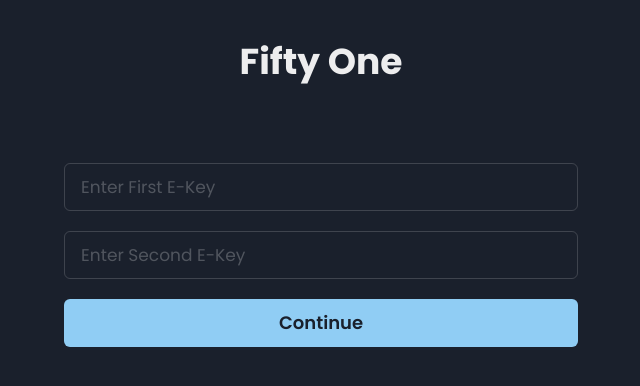
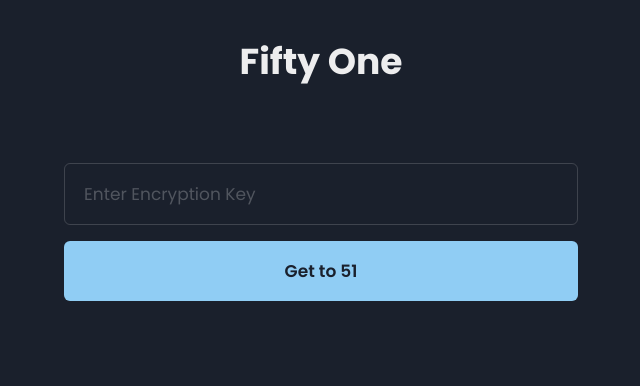
Before and after one commit to shamsla/51, a React (Create React App) app: page / in a window 1280 px wide. Shown: the top 386 px of the page, without its empty margins (319-959 px from the left). Built offline with nearby package versions, Linux system fonts and the light colour scheme.

Commit message:
Feat: style~update - Styles Changed & Credentails Page Updated

```diff
--- /dev/null
+++ b/src/Components/Styled/CustomButton.js
@@ -0,0 +1,16 @@
+import { Button } from '@chakra-ui/react'
+
+export default function CustomButton(props) {
+    return (
+        <Button
+            {...props}
+            variant="solid"
+            colorScheme="blue"
+            size="lg"
+            fontSize="17px"
+            style={{ padding: '30px 19px' }}
+        >
+            {props.children}
+        </Button>
+    )
+}
--- /dev/null
+++ b/src/Components/Styled/CustomInput.js
@@ -0,0 +1,12 @@
+import { Input } from '@chakra-ui/react'
+
+export default function CustomInput(props) {
+    return (
+        <Input
+            {...props}
+            fontSize={17}
+            size="lg"
+            style={{ padding: '30px 19px' }}
+        />
+    )
+}
--- a/src/Constants/Context.js
+++ b/src/Constants/Context.js
@@ -1,6 +1,6 @@
 const contextEnums = {
     ACTIVE_PAGE: 'active_page',
-    ENCRYPTION_KEYS: 'encryption_keys',
+    ENCRYPTION_KEY: 'encryption_key',
 }
 
 export default contextEnums
--- a/src/Context/index.js
+++ b/src/Context/index.js
@@ -9,7 +9,7 @@ const reducer = (state, { type, data }) => {
             newState.activePage = data
             break
 
-        case CONTEXT.ENCRYPTION_KEYS:
+        case CONTEXT.ENCRYPTION_KEY:
             newState.encryptionKeys = data
             break
 
@@ -22,10 +22,7 @@ const reducer = (state, { type, data }) => {
 
 const initialState = {
     activePage: PAGES.CREDENTIALS,
-    encryptionKeys: {
-        first: null,
-        second: null,
-    },
+    encryptionKey: null,
 }
 
 const actions = dispatch => {
@@ -33,7 +30,7 @@ const actions = dispatch => {
         setActivePage: data => {
             dispatch({ type: CONTEXT.ACTIVE_PAGE, data })
         },
-        setEncryptionKeys: data => {
+        setEncryptionKey: data => {
             dispatch({ type: CONTEXT.ENCRYPTION_KEYS, data })
         },
     }
--- a/src/Pages/Credentials/index.js
+++ b/src/Pages/Credentials/index.js
@@ -1,120 +1,52 @@
 import { useContext, useState } from 'react'
-import {
-    Box,
-    Button,
-    FormControl,
-    FormErrorMessage,
-    Input,
-    Stack,
-    useToast,
-} from '@chakra-ui/react'
+import { Box, FormControl, FormErrorMessage, Stack } from '@chakra-ui/react'
 import { PAGES } from 'Constants'
 import { AppContext } from 'Context'
 import useForm from 'Hooks/useForm'
 import { validateEncryptionKey } from 'Utils/encrytion'
+import CustomInput from 'Components/Styled/CustomInput'
+import CustomButton from 'Components/Styled/CustomButton'
 
 export default function Credentials() {
-    const toast = useToast()
-    const toastId = 'credentials-toast'
-
     const [inputs, setInput, setInputsForcefully] = useForm({
-        firstEk: '',
-        secondEk: '',
+        encryptionKey: '',
     })
-    const [isFirstEkValid, setIsFirstEkValid] = useState(true)
-    const [isSecondEkValid, setIsSecondEkValid] = useState(true)
-
+    const [isEncryptionKeyInValid, setIsEncryptionKeyInValid] = useState(false)
     const {
-        actions: { setEncryptionKeys, setActivePage },
+        actions: { setEncryptionKey, setActivePage },
     } = useContext(AppContext)
 
     const onSubmit = () => {
-        const encryptionKeys = {
-            first: inputs.firstEk.trim(),
-            second: inputs.secondEk.trim(),
-        }
+        const encryptionKey = inputs.encryptionKey.trim()
 
-        const validatedFirstEk = validateEncryptionKey(encryptionKeys.first)
-        const validatedSecondEk = validateEncryptionKey(encryptionKeys.second)
+        const isKeyValid = validateEncryptionKey(encryptionKey)
 
-        if (validatedFirstEk && validatedSecondEk) {
-            if (
-                encryptionKeys.first === encryptionKeys.second &&
-                !toast.isActive(toastId)
-            ) {
-                toast({
-                    id: toastId,
-                    title: 'Warning',
-                    description: 'Encryption keys must not be same.',
-                    status: 'error',
-                    duration: 3000,
-                    isClosable: false,
-                    position: 'top',
-                })
-
-                return
-            }
-
-            setEncryptionKeys(encryptionKeys)
+        if (isKeyValid) {
+            setEncryptionKey(encryptionKey)
             setActivePage(PAGES.DASHBOARD)
         } else {
-            const inputsToReset = {}
-
-            if (!validatedFirstEk) {
-                inputsToReset.firstEk = ''
-                setIsFirstEkValid(false)
-            }
-            if (!validatedSecondEk) {
-                inputsToReset.secondEk = ''
-                setIsSecondEkValid(false)
-            }
-
-            // resets(empty) the input fields
-            setInputsForcefully({ ...inputs, ...inputsToReset })
+            setInputsForcefully({ ...inputs, encryptionKey: '' })
+            setIsEncryptionKeyInValid(true)
         }
     }
 
     return (
         <Box>
-            <Stack spacing={5}>
-                <FormControl isInvalid={!isFirstEkValid}>
-                    <Input
-                        fontSize={17}
-                        placeholder="Enter First E-Key"
-                        size="lg"
+            <Stack spacing={4}>
+                <FormControl isInvalid={isEncryptionKeyInValid}>
+                    <CustomInput
+                        placeholder="Enter Encryption Key"
                         type="password"
                         onChange={setInput}
-                        value={inputs.firstEk}
-                        name="firstEk"
-                        onFocus={() => setIsFirstEkValid(true)}
+                        value={inputs.encryptionKey}
+                        name="encryptionKey"
+                        onFocus={() => setIsEncryptionKeyInValid(false)}
                     />
                     <FormErrorMessage marginLeft="3px">
                         Invalid Encryption Key
                     </FormErrorMessage>
                 </FormControl>
-                <FormControl isInvalid={!isSecondEkValid}>
-                    <Input
-                        fontSize={17}
-                        placeholder="Enter Second E-Key"
-                        size="lg"
-                        type="password"
-                        onChange={setInput}
-                        value={inputs.secondEk}
-                        name="secondEk"
-                        onFocus={() => setIsSecondEkValid(true)}
-                    />
-                    <FormErrorMessage marginLeft="3px">
-                        Invalid Encryption Key
-                    </FormErrorMessage>
-                </FormControl>
-                <Button
-                    variant="solid"
-                    colorScheme="blue"
-                    size="lg"
-                    onClick={onSubmit}
-                >
-                    Continue
-                </Button>
+                <CustomButton onClick={onSubmit}>Get to 51</CustomButton>
             </Stack>
         </Box>
     )
```
